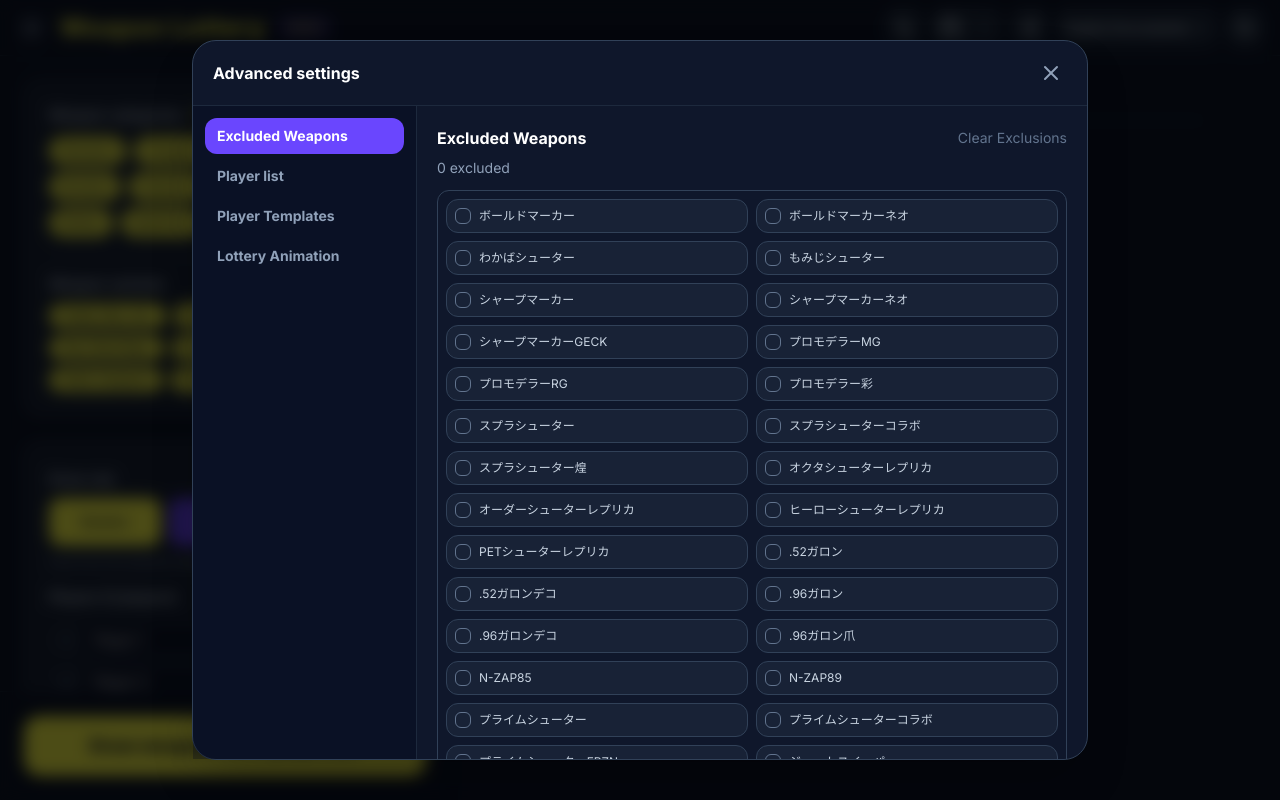
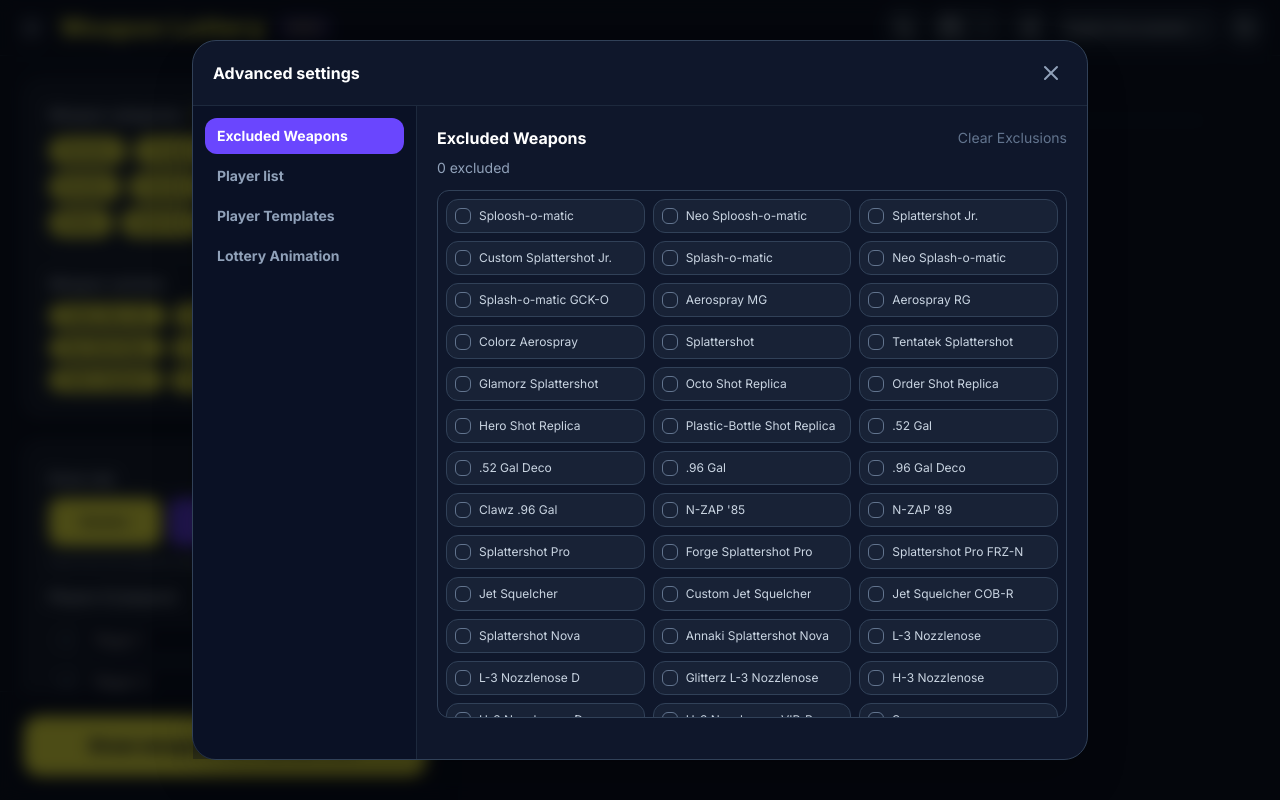
Before and after one commit to zibasan/spla3-lottery-weapon, a React (Vite) app: page / in a window 1280 px wide. Both pictures are taken after a click on the button 904 px from the left and 27 px from the top of the page. Built offline with nearby package versions, Linux system fonts and the light colour scheme; a web font is replaced by a local one.

Commit message:
fix: 英語のとき除外ブキのブキ名が日本語表記になっていた問題を修正

```diff
--- a/src/App.tsx
+++ b/src/App.tsx
@@ -1286,7 +1286,7 @@
           <p className="mb-3 text-sm text-slate-400">
             {t("excludedCount", { count: excludedWeapons.length })}
           </p>
-          <div className="grid grid-cols-2 gap-2 rounded-xl border border-slate-700 p-2">
+          <div className="grid max-h-132 grid-cols-3 gap-2 rounded-xl border border-slate-700 p-2 overflow-y-auto">
             {ALL_WEAPONS.map((weapon) => {
               const checked = excludedWeapons.includes(weapon.name);
               const limitReached =
@@ -1313,8 +1313,8 @@
                       <lucideReact.Check className="h-3 w-3" strokeWidth={3} />
                     )}
                   </span>
-                  <span className="max-w-full overflow-hidden whitespace-normal wrap-break-word lg:truncate">
-                    {weapon.name}
+                  <span className="max-w-full overflow-hidden whitespace-normal wrap-break-word">
+                    {language === "ja" ? weapon.name : weapon.nameEn}
                   </span>
                 </button>
               );
```
